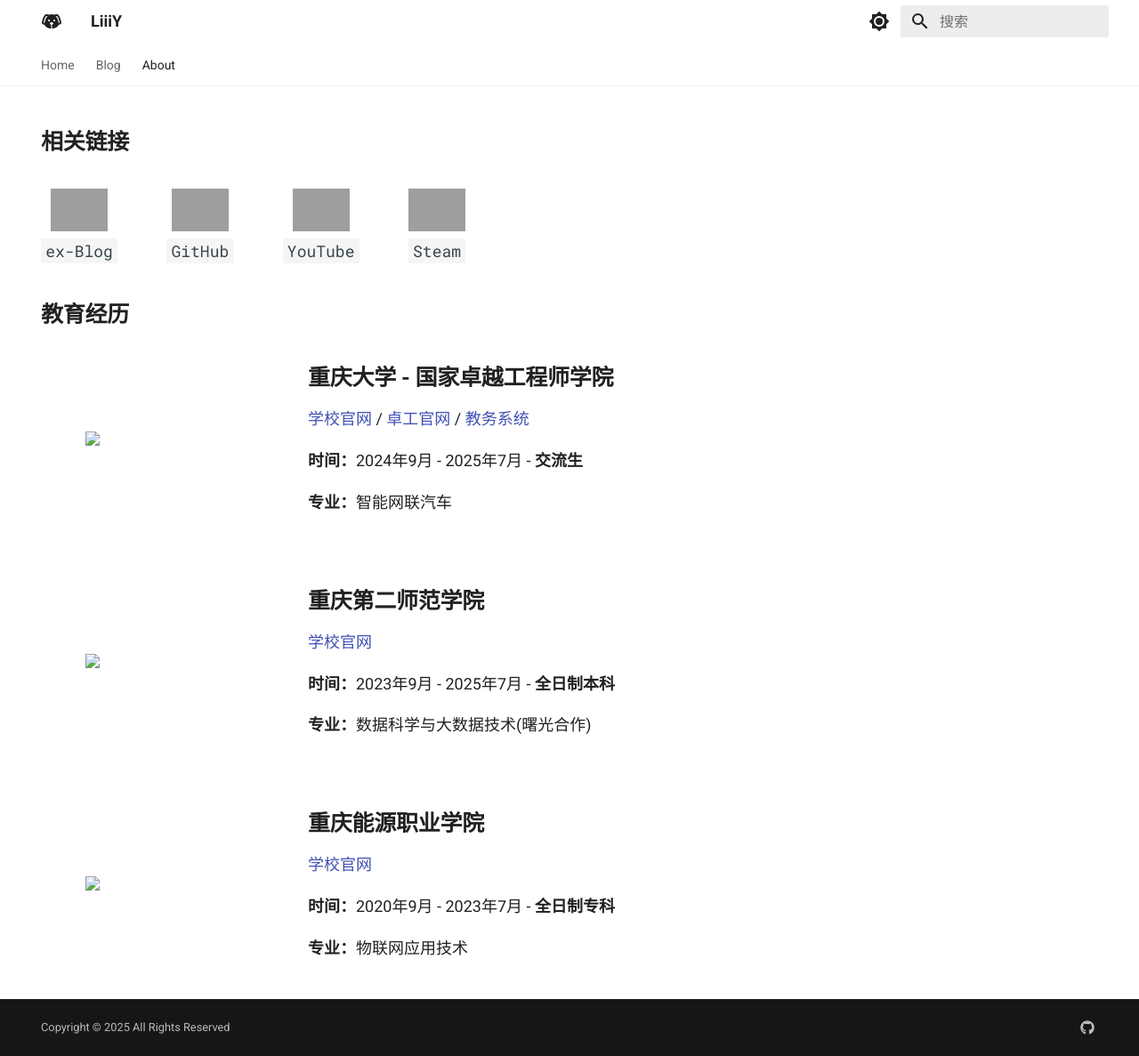
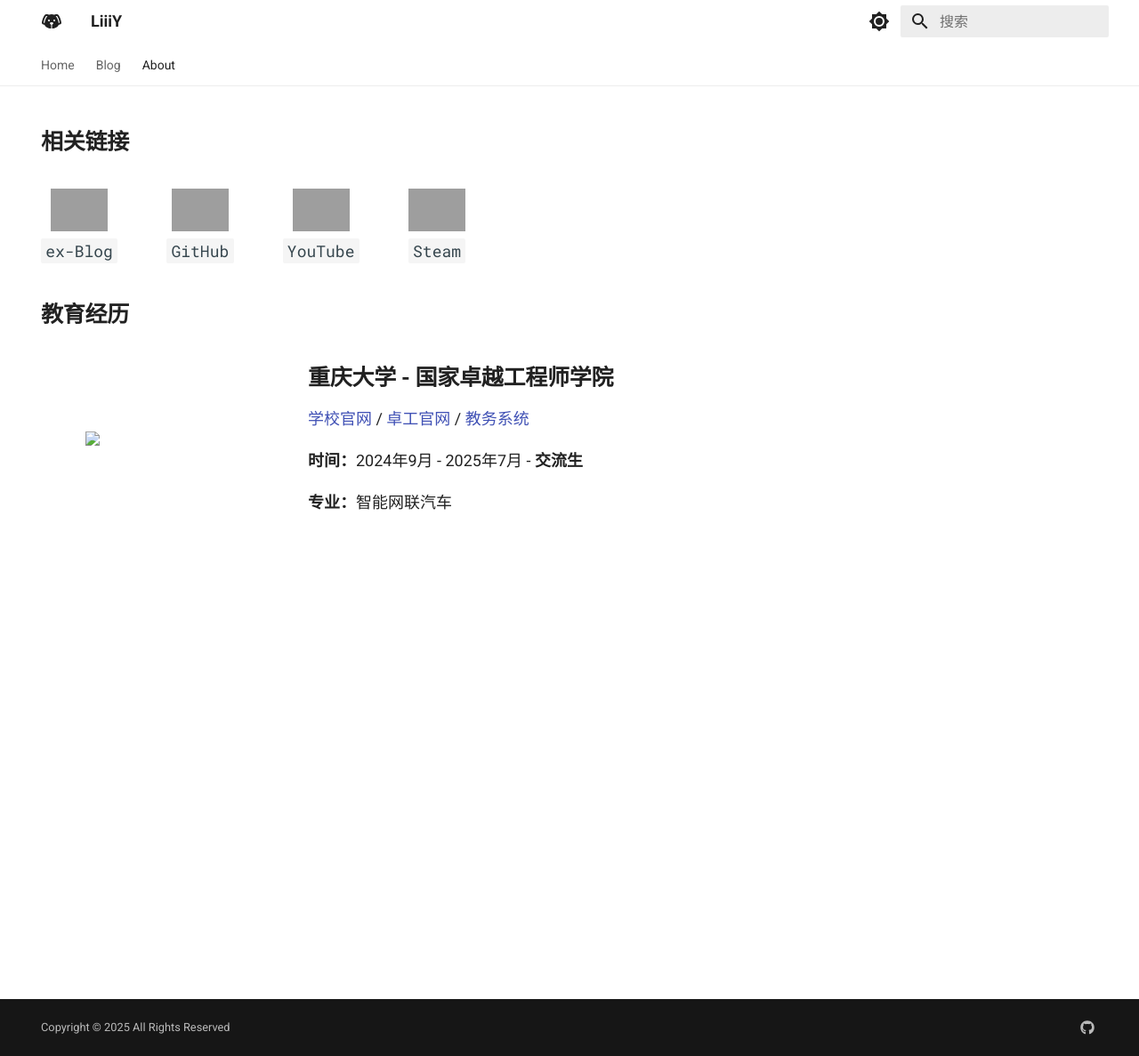
Before and after one commit to liycn/liycn.github.io, an MkDocs documentation site: the page built from docs/about/About.md, in a window 1280 px wide and 1187 px high. Shown: the whole window at 89% size. Built offline with MkDocs 1.6.1 and Material for MkDocs 9.7.7, drawn with Linux system fonts in a browser that asks for light colours; plug-ins that fetch from the network failed and are left out; comment, search, counter and statistics services are not loaded; grey boxes are pictures that could not be loaded.

Commit message:
再再再次测试

```diff
--- a/docs/about/About.md
+++ b/docs/about/About.md
@@ -47,7 +47,7 @@ hide:
     <h2 style="font-weight: bolder;">教育经历</h2>
     <div class="education-container" style="display: flex; flex-direction: column; gap: 20px; margin: 0 0 0 50px;">
         <div style="display: flex; align-items: center; gap: 50px; width: 100%; max-width: 800px; flex-wrap: wrap;">
-            <img src="./about/img/CQU.png" width="200px" style="flex-shrink: 0; display: none;" class="education-image">
+            <img src="./img/CQU.png" width="200px" style="flex-shrink: 0; display: none;" class="education-image">
             <div style="text-align: left; font-size: 18px;">
                 <h3 style="font-size: 25px; font-weight: bold; line-height: 1; margin-top: 1em;">重庆大学 - 国家卓越工程师学院</h3>
                 <p>
@@ -59,8 +59,8 @@ hide:
                 <p><b>专业：</b>智能网联汽车</p>
             </div>
         </div>
-        <div style="display: flex; align-items: center; gap: 50px; width: 100%; max-width: 800px; flex-wrap: wrap;margin-top:20px">
-            <img src="./about/img/CQUE.png" width="200px" style="flex-shrink: 0; display: none;" class="education-image">
+        <!-- <div style="display: flex; align-items: center; gap: 50px; width: 100%; max-width: 800px; flex-wrap: wrap;margin-top:20px">
+            <img src="/about/img/CQUE.png" width="200px" style="flex-shrink: 0; display: none;" class="education-image">
             <div style="text-align: left; font-size: 18px;">
                 <h3 style="font-size: 25px; font-weight: bolder; line-height: 1; margin-top: 1em;">重庆第二师范学院</h3>
                 <p>
@@ -71,7 +71,7 @@ hide:
             </div>
         </div>
         <div style="display: flex; align-items: center; gap: 50px; width: 100%; max-width: 800px; flex-wrap: wrap;margin-top:20px">
-            <img src="./docs/about/img/CQNY.png" width="200px" style="flex-shrink: 0; display: none;" class="education-image">
+            <img src="/about/img/CQNY.png" width="200px" style="flex-shrink: 0; display: none;" class="education-image">
             <div style="text-align: left; font-size: 18px;">
                 <h3 style="font-size: 25px; font-weight: bolder; line-height: 1; margin-top: 1em;">重庆能源职业学院</h3>
                 <p>
@@ -80,7 +80,7 @@ hide:
                 <p><b>时间：</b>2020年9月 - 2023年7月 - <b>全日制专科</b></p>
                 <p><b>专业：</b>物联网应用技术</p>
             </div>
-        </div>
+        </div> -->
     </div>
 </div>
 
```
